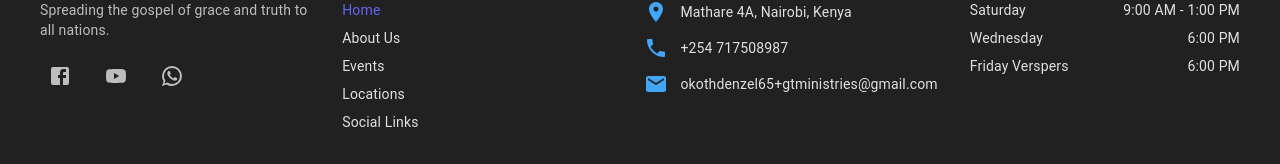
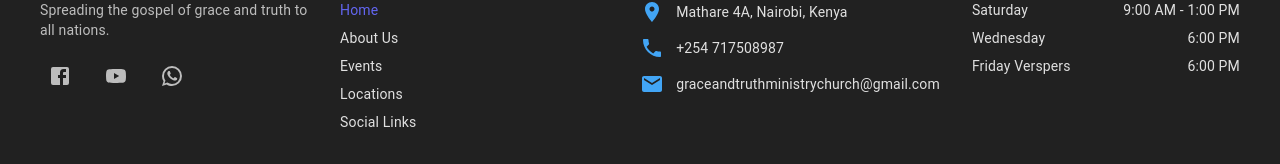
Before and after one commit to gitcat456/f_finalgtm, a React (Vite) app: page / in a window 1280 px wide. Shown: the part 1768-1932 px from the top of the page. Built offline with nearby package versions, Linux system fonts and the light colour scheme.

Commit message:
Updates church email

```diff
--- a/src/components/footer.jsx
+++ b/src/components/footer.jsx
@@ -101,7 +101,7 @@ const Footer = () => {
             <Stack spacing={1.5}>
               <ContactItem icon={<RoomIcon sx={{ color: '#6366F1' }}/>} text="Mathare 4A, Nairobi, Kenya" />
               <ContactItem icon={<PhoneIcon sx={{ color: '#6366F1' }} />} text="+254 717508987" />
-              <ContactItem icon={<EmailIcon sx={{ color: '#6366F1' }}/>} text="okothdenzel65+gtministries@gmail.com" />
+              <ContactItem icon={<EmailIcon sx={{ color: '#6366F1' }}/>} text="graceandtruthministrychurch@gmail.com" />
             </Stack>
           </Box>
 
```
